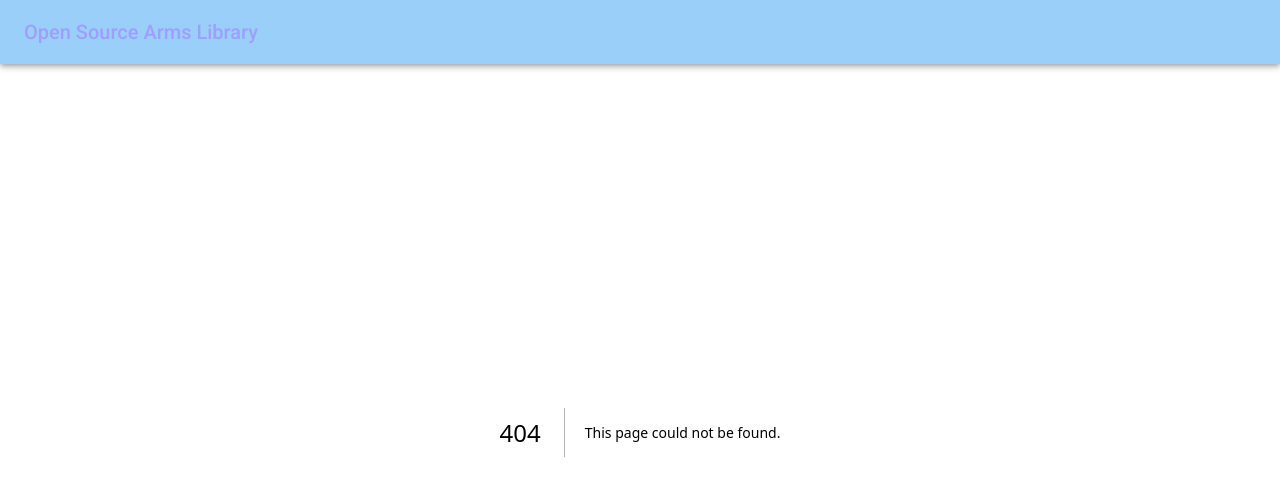
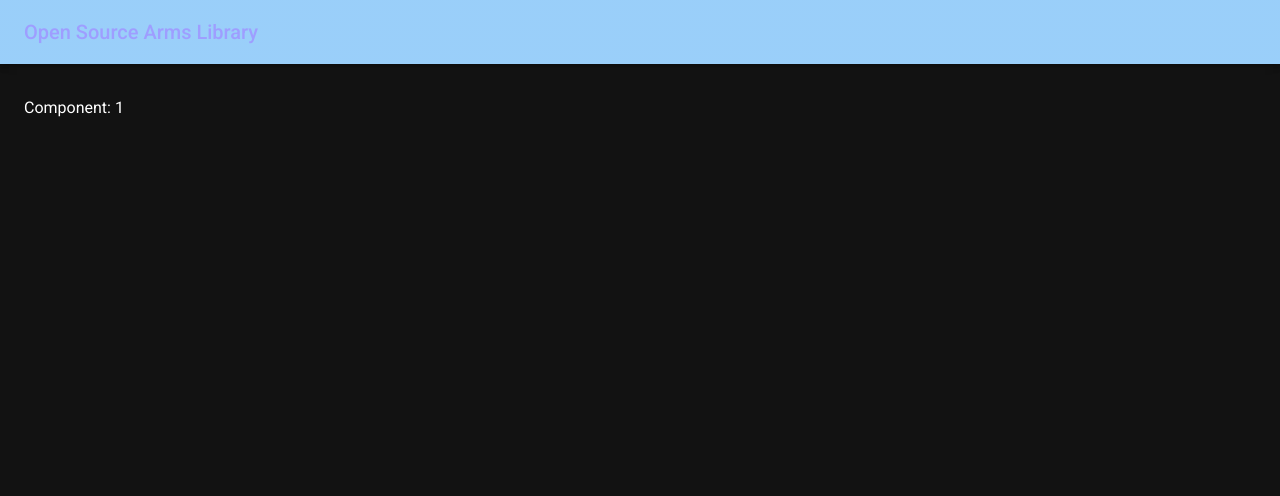
Before and after one commit to mugasparetto/osal, a Next.js app: page /component/1 in a window 1280 px wide. Before the commit this address had no page. Shown: the top 496 px of the page. Built offline with nearby package versions, Linux system fonts and the light colour scheme; some icons are missing; what @mui/material-nextjs would draw is missing.

Commit message:
navigation to component details page

```diff
--- /dev/null
+++ b/src/app/component/[id]/page.tsx
@@ -0,0 +1,27 @@
+import { Suspense } from 'react';
+import Link from 'next/link';
+import { Archivo_Narrow } from 'next/font/google';
+
+import Box from '@mui/material/Box';
+import Button from '@mui/material/Button';
+import Container from '@mui/material/Container';
+import Grid from '@mui/material/Grid2';
+import Typography from '@mui/material/Typography';
+
+export default async function Page({
+  params,
+}: {
+  params: Promise<{ id: string }>;
+}) {
+  const { id } = await params;
+
+  return (
+    <Container
+      maxWidth={false}
+      sx={{ mt: 4, flexGrow: 1, display: 'flex', boxSizing: 'border-box' }}
+      component="main"
+    >
+      <Typography>Component: {id}</Typography>
+    </Container>
+  );
+}
```
Also changed, not shown: src/components/components-table-client.tsx (+15 -1 lines).
